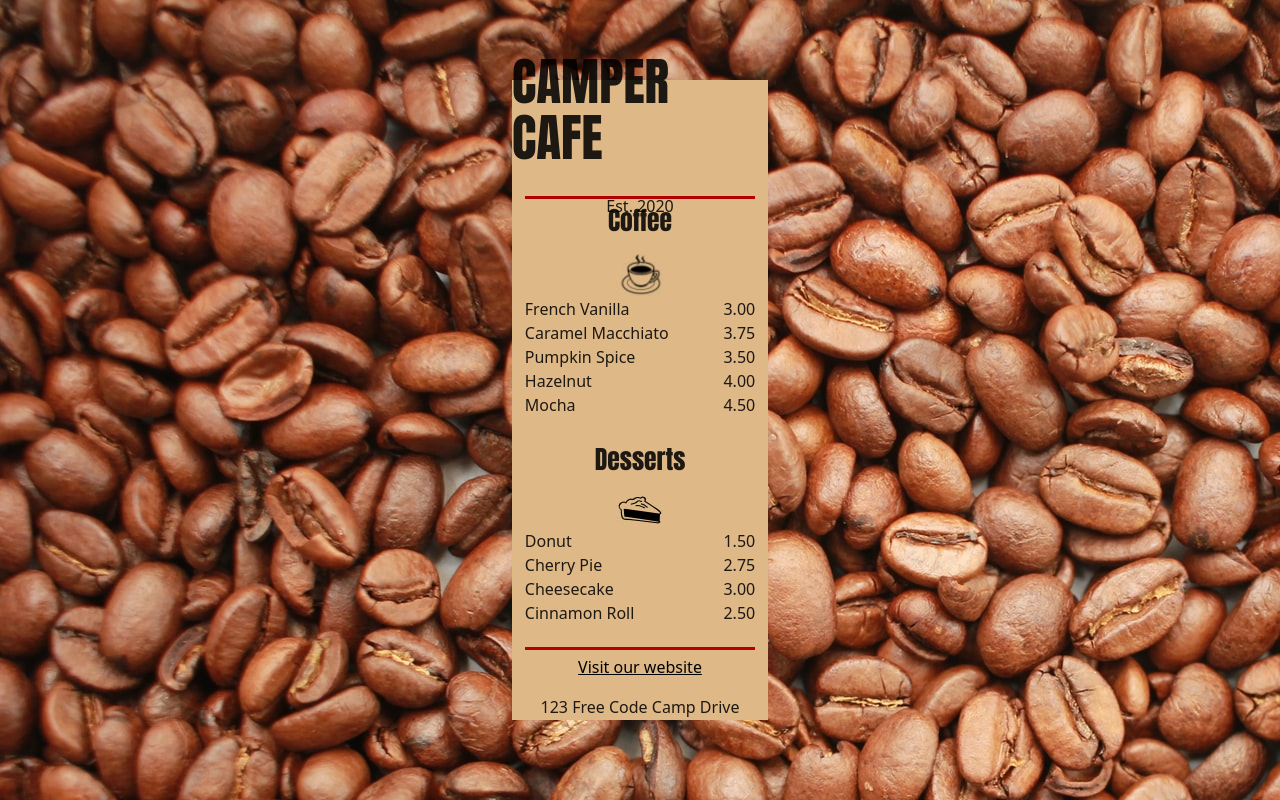
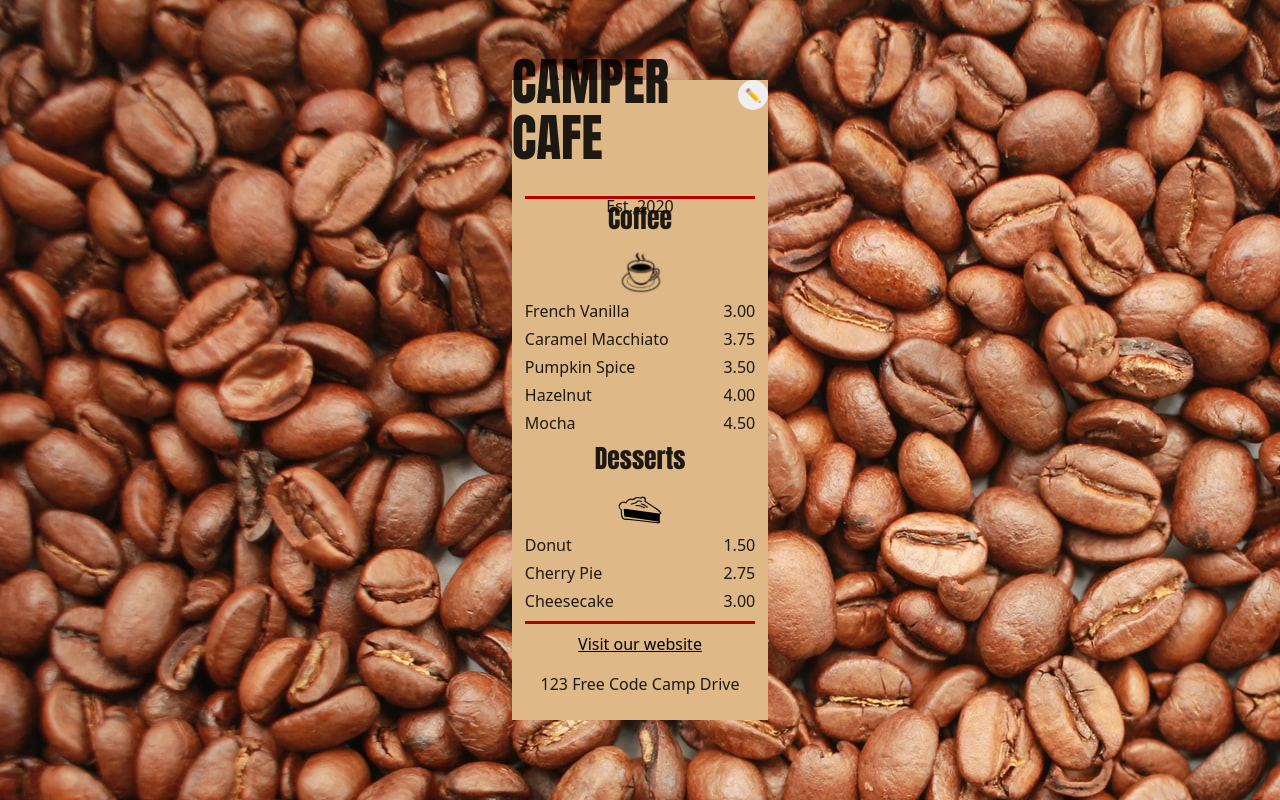
Before and after one commit to DomPar/UT2-Carta-restaurante-React, a React (Vite) app: page / in a window 1280 px wide. Built offline with nearby package versions, Linux system fonts and the light colour scheme.

Commit message:
edit update

```diff
--- a/src/App.jsx
+++ b/src/App.jsx
@@ -5,33 +5,33 @@ import Menu from './components/Menu/Menu.jsx'
 
 
 function App() {
-    const productos = [
-    {
-      categoria: "Coffee",
-      imagenCategoria: "./coffee.jpg",
-      items: [
-        { nombreProducto: "French Vanilla", precio: 3.00 },
-        { nombreProducto: "Caramel Macchiato", precio: 3.75 },
-        { nombreProducto: "Pumpkin Spice", precio: 3.50 },
-        { nombreProducto: "Hazelnut", precio: 4.00 },
-        { nombreProducto: "Mocha", precio: 4.50 }
-      ]
-    },
-    {
-      categoria: "Desserts",
-      imagenCategoria: "./pie.jpg",
-      items: [
-        { nombreProducto: "Donut", precio: 1.50 },
-        { nombreProducto: "Cherry Pie", precio: 2.75 },
-        { nombreProducto: "Cheesecake", precio: 3.00 },
-        { nombreProducto: "Cinnamon Roll", precio: 2.50 }
-      ]
-    }
-    ]
+    // const productos = [
+    // {
+    //   categoria: "Coffee",
+    //   imagenCategoria: "./coffee.jpg",
+    //   items: [
+    //     { nombreProducto: "French Vanilla", precio: 3.00 },
+    //     { nombreProducto: "Caramel Macchiato", precio: 3.75 },
+    //     { nombreProducto: "Pumpkin Spice", precio: 3.50 },
+    //     { nombreProducto: "Hazelnut", precio: 4.00 },
+    //     { nombreProducto: "Mocha", precio: 4.50 }
+    //   ]
+    // },
+    // {
+    //   categoria: "Desserts",
+    //   imagenCategoria: "./pie.jpg",
+    //   items: [
+    //     { nombreProducto: "Donut", precio: 1.50 },
+    //     { nombreProducto: "Cherry Pie", precio: 2.75 },
+    //     { nombreProducto: "Cheesecake", precio: 3.00 },
+    //     { nombreProducto: "Cinnamon Roll", precio: 2.50 }
+    //   ]
+    // }
+    // ]
 
     return (
         <div id='mainPanel'>
-            <Menu data={productos}/>
+            <Menu />
         </div>
     )
 }
--- a/src/components/DishesCard/DishesCard.css
+++ b/src/components/DishesCard/DishesCard.css
@@ -1,10 +1,10 @@
 .dishesCardContainer {
     width: full;
-    height: 35%;
     display: flex;
     flex-direction: column;
     justify-content: center;
     align-items: center;
+    margin-top: 5px;
 }
 
 #dishList {
@@ -16,4 +16,25 @@
 #dishRow {
     display: flex;
     justify-content: space-between;
+    align-items: center;
+    margin: 4px 0;
 }
+
+#addDishForm input {
+    width: 150px;
+
+}
+
+#addDishForm button {
+    cursor: pointer;
+}
+
+.editBtn,
+.deleteBtn {
+    background: none;
+    border: none;
+    cursor: pointer;
+}
+
+.editBtn:hover { color: blue; }
+.deleteBtn:hover { color: red; }
--- a/src/components/DishesCard/DishesCard.jsx
+++ b/src/components/DishesCard/DishesCard.jsx
@@ -1,7 +1,28 @@
 import React from 'react'
 import './DishesCard.css'
+import { useState } from 'react'
 
-const DishesCard = ({categoria, imagen, items}) => {
+
+const DishesCard = ({categoria, imagen, items, onAddItem, onDeleteItem, onEditItem, editMode}) => {
+
+    const [nombre, setNombre] = useState('')
+    const [precio, setPrecio] = useState('')
+
+    const handleAdd = (e) => {
+        e.preventDefault()
+        if (!nombre.trim() || !precio) return
+
+        const nuevoItem = {
+            nombreProducto: nombre.trim(),
+            precio: parseFloat(precio)
+        }
+
+        onAddItem(categoria, nuevoItem)
+
+        setNombre('')
+        setPrecio('')
+    }
+
     return (
         <div className='dishesCardContainer'>
             <h2>{categoria}</h2>
@@ -10,10 +31,35 @@ const DishesCard = ({categoria, imagen, items}) => {
             {items.map((item, i) => (
                 <li id='dishRow' key={i}>
                 <span className='nombre'>{item.nombreProducto}</span>
-            <span className='precio'>{item.precio.toFixed(2)}</span>
+                <span className='precio'>{item.precio.toFixed(2)}
+                    {editMode &&
+                        <button className='editBtn' onClick={() => onEditItem(categoria, i)}>✏️</button>
+                    }
+                    {editMode &&
+                    <button className='deleteBtn' onClick={() => onDeleteItem(categoria, i)}>🗑️</button>
+                    }
+                </span>
                 </li>
             ))}
             </ul>
+            {editMode &&
+            <form id='addDishForm' onSubmit={handleAdd}>
+                <input
+                    type='text'
+                    placeholder='Nombre producto'
+                    value={nombre}
+                    onChange={(e) => setNombre(e.target.value)}
+                />
+                <input
+                    type='number'
+                    step='0.01'
+                    placeholder='Precio'
+                    value={precio}
+                    onChange={(e) => setPrecio(e.target.value)}
+                />
+                <button type='submit'>+</button>
+            </form>
+            }
         </div>
     )
 }
--- a/src/components/Menu/Menu.css
+++ b/src/components/Menu/Menu.css
@@ -1,13 +1,28 @@
 #menuContainer {
     background-color: rgb(222,184,135);
-    height: 80%;
     width: 20%;
+    height: 80vh;
+    display: flex;
+    flex-direction: column;
+    position: relative;
 }
 
-.separador{
-  border:0;
-  height:0.5%;
-  width: 90%;
-  background:#b30000;
-  margin:auto;
+#mainMenu {
+    flex: 1;
+    min-height: 0;
+    overflow-y: auto;
 }
+
+#mainMenu::-webkit-scrollbar {
+  display: none;
+}
+
+#toggleEditBtn {
+    width: 30px;
+    height: 30px;
+    position: absolute;
+    right: 0%;
+    cursor: pointer;
+    border-radius: 30px;
+    border: 0;
+}
--- a/src/components/Menu/Menu.jsx
+++ b/src/components/Menu/Menu.jsx
@@ -1,24 +1,85 @@
-import React from 'react'
 import './menu.css'
 import DishesCard from '../DishesCard/DishesCard.jsx'
 import MenuFooter from '../MenuFooter/MenuFooter.jsx'
 import MenuHeader from '../MenuHeader/MenuHeader.jsx'
+import initialProducts from '../../products.json'
+import { useState } from 'react'
 
-const Menu = ({ data }) => {
+const Menu = () => {
+
+    const [products, setProducts] = useState(initialProducts)
+
+    const [editMode, setEditMode] = useState(false)
+    const toggleEdit = () => setEditMode(v => !v)
+
+    const addItem = (categoriaNombre, nuevoItem) => {
+        setProducts(prevProducts =>
+            prevProducts.map(categoria => {
+                if (categoria.categoria === categoriaNombre) {
+                    return {
+                        ...categoria,
+                        items: [...categoria.items, nuevoItem]
+                    }
+                }
+                return categoria
+            })
+        )
+    }
+
+    const deleteItem = (categoriaNombre, index) => {
+        setProducts(prevProducts =>
+            prevProducts.map(categoria => {
+                if (categoria.categoria === categoriaNombre) {
+                    const nuevosItems = categoria.items.filter((_, i) => i !== index)
+                    return { ...categoria, items: nuevosItems }
+                }
+                return categoria
+            })
+        )
+    }
+
+    const editItem = (categoriaNombre, index) => {
+        const nuevoNombre = prompt('Nuevo nombre del producto:')
+        const nuevoPrecio = prompt('Nuevo precio:')
+        if (!nuevoNombre || !nuevoPrecio) return
+
+        setProducts(prevProducts =>
+            prevProducts.map(categoria => {
+                if (categoria.categoria === categoriaNombre) {
+                    const nuevosItems = categoria.items.map((item, i) =>
+                        i === index
+                            ? { ...item, nombreProducto: nuevoNombre, precio: parseFloat(nuevoPrecio) }
+                            : item
+                    )
+                    return { ...categoria, items: nuevosItems }
+                }
+                return categoria
+            })
+        )
+    }
+
+
     return (
         <div id='menuContainer'>
             <MenuHeader/>
-        <hr className="separador" />
-        {data.map((categoria, index) => (
+            <button id='toggleEditBtn' aria-pressed={editMode} onClick={toggleEdit}>{editMode ? 'X' : '✏️'}
+            </button>
+            <section id='mainMenu'>
+            {products.map((categoria, index) => (
                 <DishesCard
                 key={index}
                 categoria={categoria.categoria}
                 imagen={categoria.imagenCategoria}
                 items={categoria.items}
+                onAddItem={addItem}
+                onDeleteItem={deleteItem}
+                onEditItem={editItem}
+                editMode={editMode}
                 />)
              )
             }
-        <hr className="separador" />
+            </section>
+
             <MenuFooter/>
         </div>
   )
--- a/src/components/MenuFooter/MenuFooter.css
+++ b/src/components/MenuFooter/MenuFooter.css
@@ -1,6 +1,6 @@
 #menuFooterContainer {
     width: full;
-    height: 14%;
+    height: 15%;
     display: flex;
     flex-direction: column;
     align-items: center;
--- a/src/components/MenuFooter/MenuFooter.jsx
+++ b/src/components/MenuFooter/MenuFooter.jsx
@@ -3,10 +3,13 @@ import './MenuFooter.css'
 
 const MenuFooter = () => {
   return (
-    <div id='menuFooterContainer'>
-        <a href="">Visit our website</a>
-        <p>123 Free Code Camp Drive</p>
-    </div>
+    <>
+        <hr className="separador" />
+        <div id='menuFooterContainer'>
+            <a href="">Visit our website</a>
+            <p>123 Free Code Camp Drive</p>
+        </div>
+    </>
   )
 }
 
--- a/src/components/MenuHeader/MenuHeader.jsx
+++ b/src/components/MenuHeader/MenuHeader.jsx
@@ -3,10 +3,15 @@ import './MenuHeader.css'
 
 const MenuHeader = () => {
   return (
-    <div id='menuHeaderContainer'>
-        <h1>CAMPER CAFE</h1>
-        <p>Est. 2020</p>
-    </div>
+    <>
+        <div id='menuHeaderContainer'>
+            <h1>CAMPER CAFE</h1>
+            <p>Est. 2020</p>
+        </div>
+        <hr className="separador" />
+    </>
+
+
   )
 }
 
--- a/src/index.css
+++ b/src/index.css
@@ -60,3 +60,11 @@ a {
     font-size: 2em;
   }
 }
+
+.separador{
+  border:0;
+  height:0.5%;
+  width: 90%;
+  background:#b30000;
+  margin:auto;
+}
--- /dev/null
+++ b/src/products.json
@@ -0,0 +1,21 @@
+[{
+  "categoria": "Coffee",
+  "imagenCategoria": "./coffee.jpg",
+  "items": [
+    { "nombreProducto": "French Vanilla", "precio": 3.00 },
+    { "nombreProducto": "Caramel Macchiato", "precio": 3.75 },
+    { "nombreProducto": "Pumpkin Spice", "precio": 3.50 },
+    { "nombreProducto": "Hazelnut", "precio": 4.00 },
+    { "nombreProducto": "Mocha", "precio": 4.50 }
+  ]
+},
+{
+  "categoria": "Desserts",
+  "imagenCategoria": "./pie.jpg",
+  "items": [
+    { "nombreProducto": "Donut", "precio": 1.50 },
+    { "nombreProducto": "Cherry Pie", "precio": 2.75 },
+    { "nombreProducto": "Cheesecake", "precio": 3.00 },
+    { "nombreProducto": "Cinnamon Roll", "precio": 2.50 }
+  ]
+}]
```
Lines whose indentation alone changed are shown as unchanged.
